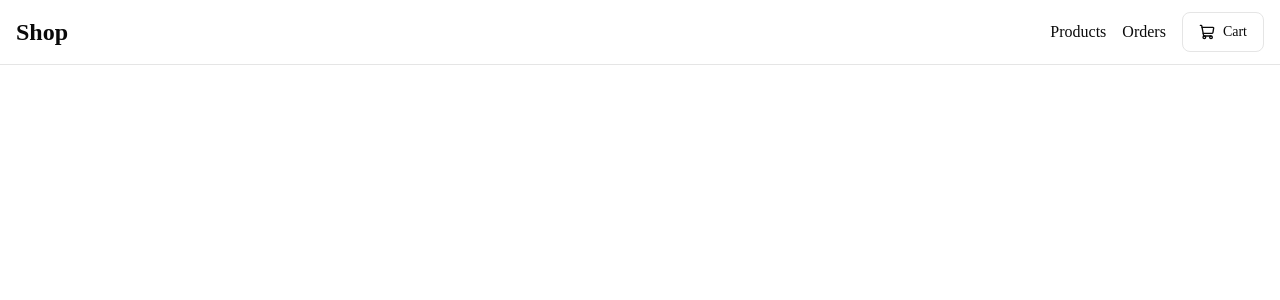
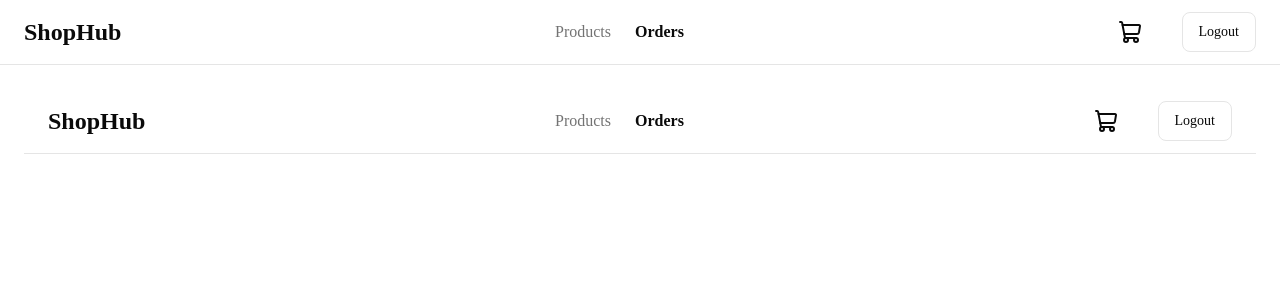
Before and after one commit to KrishnaNaik6/intern-ecommerce-Krishna, a Next.js app in the folder frontend/: page /orders in a window 1280 px wide. Shown: the top 300 px of the page. Built offline with nearby package versions, Linux system fonts and the light colour scheme; no server answers.

Commit message:
feat(layout): implement application navbar

```diff
--- a/frontend/app/layout.tsx
+++ b/frontend/app/layout.tsx
@@ -1,6 +1,7 @@
 import type { Metadata } from "next";
 import "./globals.css";
 import { Providers } from "@/components/providers";
+import { Navbar } from "@/components/layout/navbar";
 
 export const metadata: Metadata = {
   title: "E-Commerce",
@@ -15,7 +16,14 @@ export default function RootLayout({
   return (
     <html lang="en">
       <body>
-        <Providers>{children}</Providers>
+        <Providers>
+          <Navbar />
+
+          <main className="mx-auto max-w-7xl p-6">
+            {children}
+          </main>
+
+        </Providers>
       </body>
     </html>
   );
--- /dev/null
+++ b/frontend/components/layout/cart-badge.tsx
@@ -0,0 +1,25 @@
+"use client";
+
+import Link from "next/link";
+import { ShoppingCart } from "lucide-react";
+
+import { useCart } from "@/features/cart/hooks/use-cart";
+
+export function CartBadge() {
+  const { data } = useCart();
+
+  return (
+    <Link
+      href="/cart"
+      className="relative"
+    >
+      <ShoppingCart />
+
+      {data?.totalItems ? (
+        <span className="absolute -right-2 -top-2 flex h-5 w-5 items-center justify-center rounded-full bg-red-500 text-xs text-white">
+          {data.totalItems}
+        </span>
+      ) : null}
+    </Link>
+  );
+}
--- /dev/null
+++ b/frontend/components/layout/nav-links.tsx
@@ -0,0 +1,37 @@
+"use client";
+
+import Link from "next/link";
+import { usePathname } from "next/navigation";
+
+const links = [
+  {
+    href: "/products",
+    label: "Products",
+  },
+  {
+    href: "/orders",
+    label: "Orders",
+  },
+];
+
+export function NavLinks() {
+  const pathname = usePathname();
+
+  return (
+    <nav className="flex gap-6">
+      {links.map((link) => (
+        <Link
+          key={link.href}
+          href={link.href}
+          className={
+            pathname === link.href
+              ? "font-semibold"
+              : "text-muted-foreground"
+          }
+        >
+          {link.label}
+        </Link>
+      ))}
+    </nav>
+  );
+}
--- a/frontend/components/layout/navbar.tsx
+++ b/frontend/components/layout/navbar.tsx
@@ -1,36 +1,28 @@
-"use client";
+import Link from "next/link";
 
-import Link from "next/link";
-import { ShoppingCart } from "lucide-react";
-import { Button } from "@/components/ui/button";
+import { NavLinks } from "./nav-links";
+import { CartBadge } from "./cart-badge";
+import { UserMenu } from "./user-menu";
 
 export function Navbar() {
   return (
-    <header className="border-b bg-background">
-      <div className="container mx-auto flex h-16 items-center justify-between px-4">
+    <header className="border-b">
+      <div className="mx-auto flex h-16 max-w-7xl items-center justify-between px-6">
+
         <Link
-          href="/products"
+          href="/"
           className="text-2xl font-bold"
         >
-          Shop
+          ShopHub
         </Link>
 
-        <nav className="flex items-center gap-4">
-          <Link href="/products">
-            Products
-          </Link>
+        <NavLinks />
 
-          <Link href="/orders">
-            Orders
-          </Link>
+        <div className="flex items-center gap-6">
+          <CartBadge />
+          <UserMenu />
+        </div>
 
-          <Link href="/cart">
-            <Button variant="outline">
-              <ShoppingCart className="mr-2 h-4 w-4" />
-              Cart
-            </Button>
-          </Link>
-        </nav>
       </div>
     </header>
   );
--- a/frontend/components/layout/user-menu.tsx
+++ b/frontend/components/layout/user-menu.tsx
@@ -0,0 +1,26 @@
+"use client";
+
+import { Button } from "@/components/ui/button";
+
+import { useAuthStore } from "@/store/auth-store";
+
+export function UserMenu() {
+  const { user, logout } = useAuthStore();
+
+  return (
+    <div className="flex items-center gap-4">
+
+      <span>
+        {user?.name}
+      </span>
+
+      <Button
+        variant="outline"
+        onClick={logout}
+      >
+        Logout
+      </Button>
+
+    </div>
+  );
+}
```
